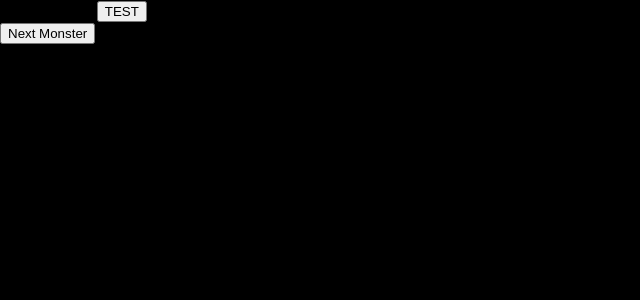
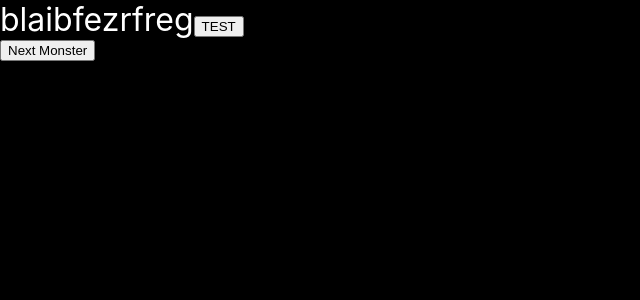
Before and after one commit to Mboulgour/WildCodeSchool--Hackathon--hackloween, a React (Create React App) app: page /actions in a window 1280 px wide. Shown: the top 300 px of the page, without its empty margins (0-640 px from the left). Built offline with nearby package versions, Linux system fonts and the light colour scheme; no server answers.

Commit message:
ok commit

```diff
--- a/src/components/TransitionTest.js
+++ b/src/components/TransitionTest.js
@@ -1,13 +1,14 @@
 import React from 'react'
 
 import { Link } from 'react-router-dom'
+import { whileStatement } from '@babel/types'
 
 const TransitionTest = (props) => {
   return(
-    <div>
+    <div style={{color: "white", fontSize: "2rem"}}>
       {props.transition}
 
-      <Link to="/actions"><button >TEST</button></Link>
+      <button >TEST</button>
     </div>
   )
 }
```
